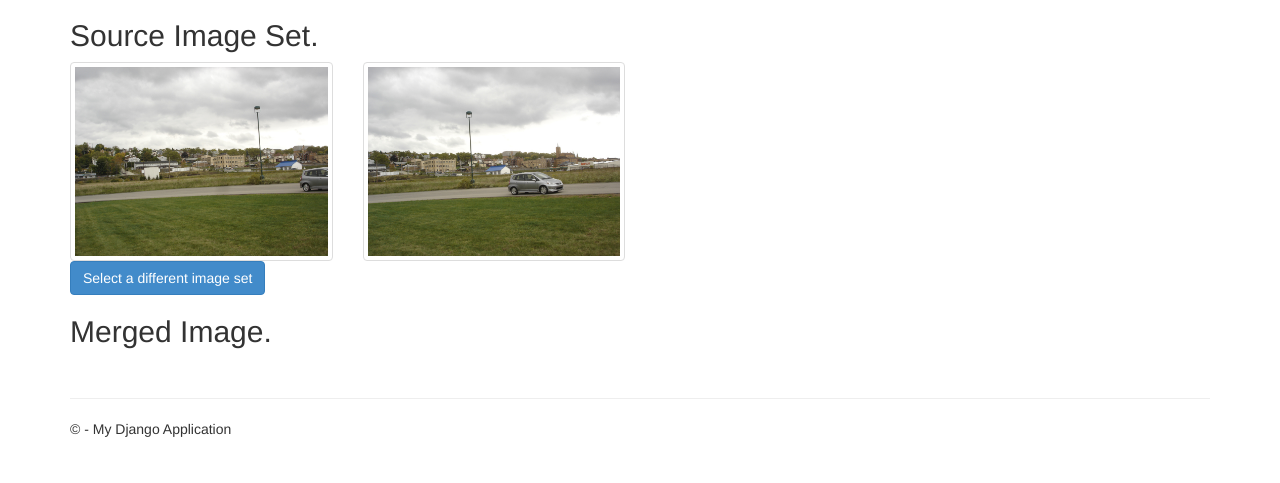
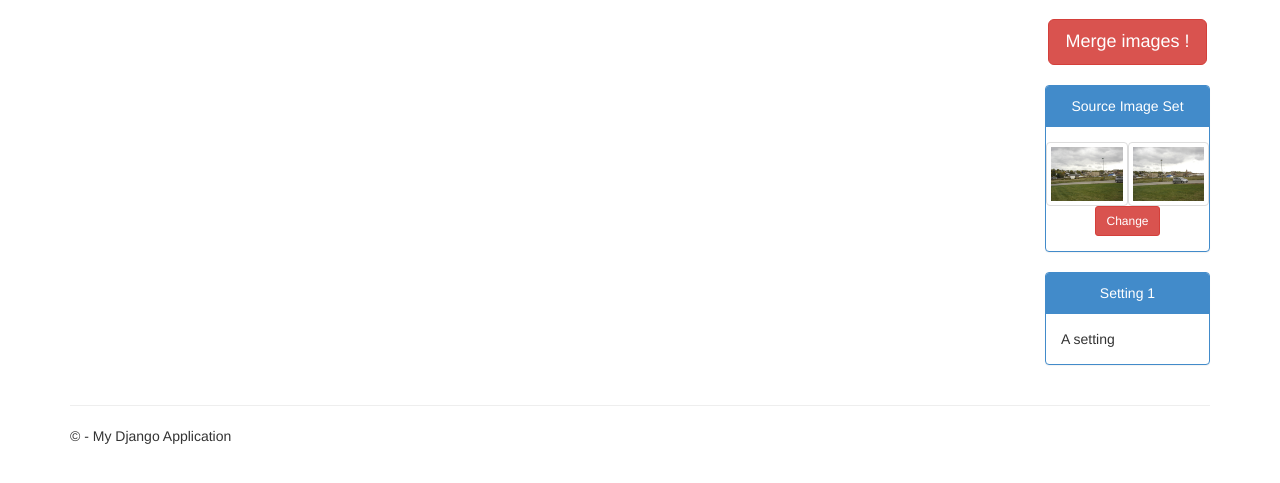
Before and after one commit to blelem/HireMeOrGiveMeABeer, a Django app: template WebProject2/app/templates/app/featurematch.html in a window 1280 px wide. Shown: the part 51-534 px from the top of the page. Run offline with Django 3.2, Linux system fonts and the light colour scheme; the template is opened without the code that fills it: values that come from a table or form of the project are taken from there, others are empty; data comes from the database, SQL or seed files in the repository; some libraries are stand-ins or nearby versions.

Commit message:
Completely new layout.

```diff
--- a/WebProject2/app/templates/app/featurematch.html
+++ b/WebProject2/app/templates/app/featurematch.html
@@ -2,31 +2,61 @@
 
 {% block content %}
 
-<!-- Image selection -->
-
-
-<h2>Source Image Set.</h2>
-
+<br />
+<div class="row" >
+   <div class="col-xs-12 col-md-10" id="MergedImage">
+      <img src="{{ merged_image_url }}" style="width:100%;"/>
+   </div>
+   <div class="col-xs-12 col-md-2">
+	   <div class="text-center">
+			<button class="btn btn-danger btn-lg" type="button" data-toggle="collapse" data-target="#imageSelectionGrid" aria-expanded="false" aria-controls="imageSelectionGrid">
+				 Merge images !
+			</button>
+	    </div>
+	   <br />
+      <div class="panel panel-primary">
+         <div class="panel-heading text-center">
+            Source Image Set
+         </div>
+         <div class="panel-body">
             <div class="row">
-
-  <div class="col-xs-6 col-md-3">
-	<a href="#" class="thumbnail">
+               <a href="#" class="thumbnail col-xs-6 col-md-6">
                <img data-bind="attr: { src: selectedInputImages().image_1 }">
                </a>
-  </div>
-  <div class="col-xs-6 col-md-3">
-	<a href="#" class="thumbnail">
+               <a href="#" class="thumbnail col-xs-6 col-md-6">
                <img data-bind="attr: { src: selectedInputImages().image_2 }">
                </a>
             </div>
+            <div class="text-center">
+               <button class="btn btn-danger btn-sm" type="button" data-toggle="modal" data-target="#imageSelectionModal">
+               Change
+               </button>
+            </div>
+         </div>
+      </div>
+      <!-- End of Image set selection panel -->
+      <div class="panel panel-primary">
+         <div class="panel-heading text-center">
+            Setting 1
+         </div>
+         <div class="panel-body">
+            A setting
+         </div>
+      </div>
+   </div>
 </div>
 
-<button class="btn btn-primary" type="button" data-toggle="collapse" data-target="#imageSelectionGrid" aria-expanded="false" aria-controls="imageSelectionGrid">
-  Select a different image set
-</button>
 
+<div class="modal fade" id="imageSelectionModal" tabindex="-1" role="dialog" aria-labelledby="imageSelectionModalLabel" aria-hidden="true">
+   <div class="modal-dialog modal-lg">
+      <div class="modal-content">
+         <div class="modal-header">
+            <button type="button" class="close" data-dismiss="modal" aria-label="Close"><span aria-hidden="true">&times;</span></button>
+            <h4 class="modal-title" id="myModalLabel">Select image set</h4>
+         </div>
+         <div class="modal-body">
             <div class="row">
-	<div class="collapse" id="imageSelectionGrid" data-bind="foreach: availableInputImages">
+               <div data-bind="foreach: availableInputImages">
                   <div class="col-xs-6 col-md-3" data-bind="click: $parent.selectInputImages" >
                      <a href="#" class="thumbnail">
                      <img data-bind="attr: { src: image_1 }">
@@ -36,12 +66,10 @@
                   </div>
                </div>
             </div>
-
-
-<!-- Image selection -->
-
-<h2>Merged Image.</h2>
-<img src="{{ merged_image_url }}" style="width:100%;"/>
+         </div>
+      </div>
+   </div>
+</div>
 
 {% endblock %}
 
```
Lines whose indentation alone changed are shown as unchanged.
